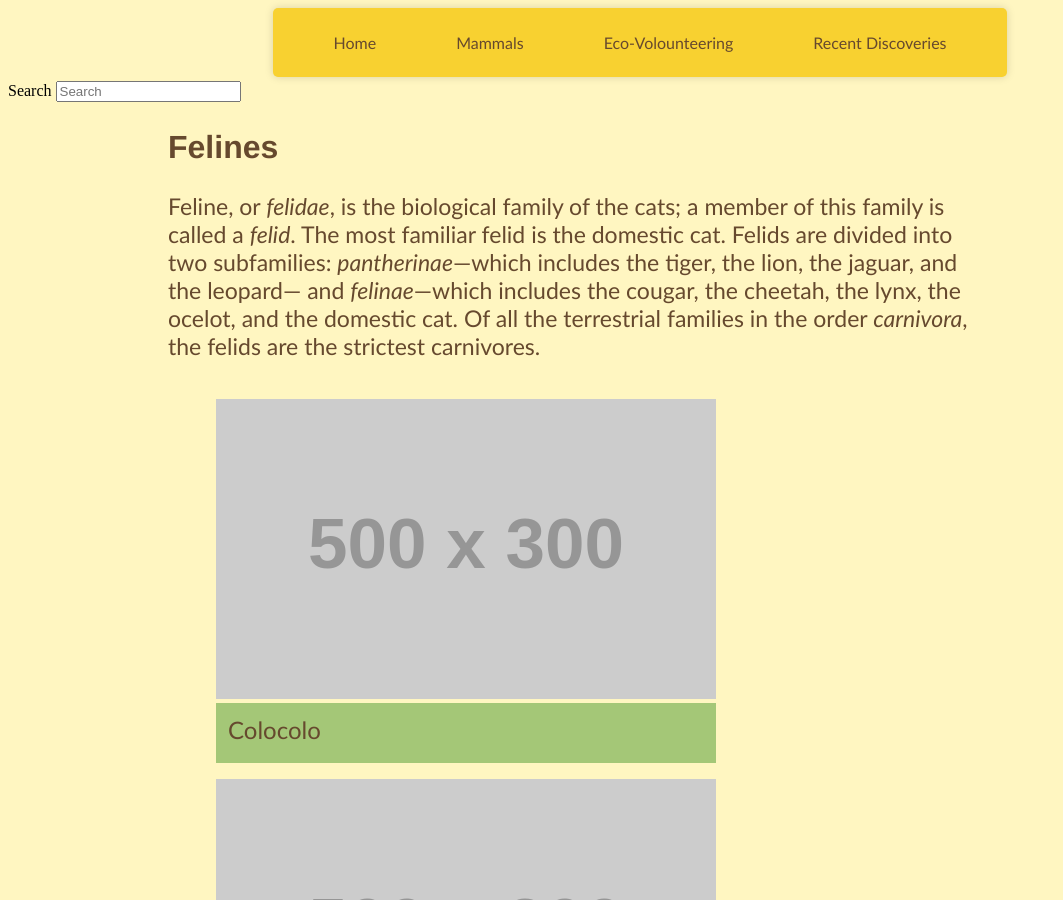
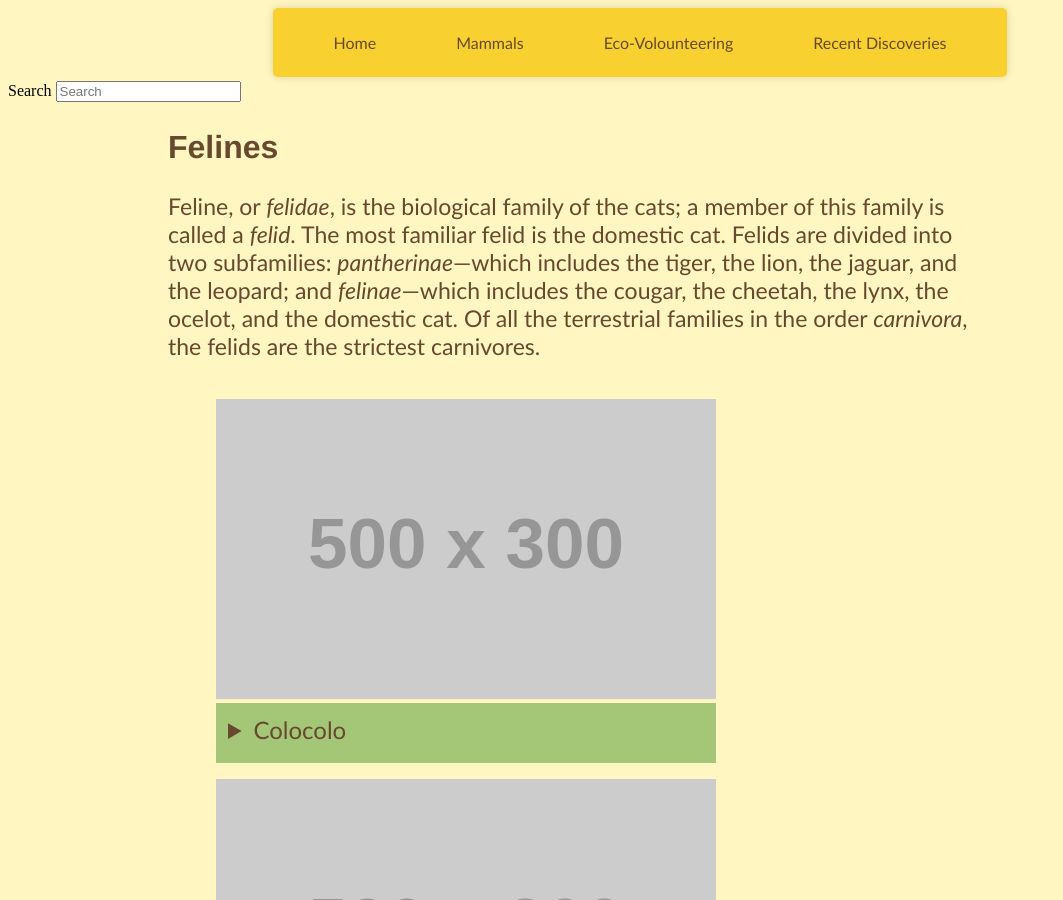
Before and after one commit to liannehebert/large-data-website, a Jekyll site: the page built from felines.html, in a window 1280 px wide and 900 px high. Shown: the whole window, without its empty margins (0-1063 px from the left). Built offline with Jekyll 4.4.1, drawn with Linux system fonts in a browser that asks for light colours.

Commit message:
Added details element

```diff
--- a/felines.html
+++ b/felines.html
@@ -7,46 +7,48 @@
 	<h1>Felines</h1>
 
 	<div class="intro unit-s-1 unit-m-2-3 unit-l-2-3">
-	<p>Feline, or <i>felidae</i>, is the biological family of the cats; a member of this family is called a <i>felid</i>. The most familiar felid is the domestic cat. Felids are divided into two subfamilies: <i>pantherinae</i>—which includes the tiger, the lion, the jaguar, and the leopard— and <i>felinae</i>—which includes the cougar, the cheetah, the lynx, the ocelot, and the domestic cat. Of all the terrestrial families in the order <i>carnivora</i>, the felids are the strictest carnivores.</p>
+	<p>Feline, or <i>felidae</i>, is the biological family of the cats; a member of this family is called a <i>felid</i>. The most familiar felid is the domestic cat. Felids are divided into two subfamilies: <i>pantherinae</i>—which includes the tiger, the lion, the jaguar, and the leopard; and <i>felinae</i>—which includes the cougar, the cheetah, the lynx, the ocelot, and the domestic cat. Of all the terrestrial families in the order <i>carnivora</i>, the felids are the strictest carnivores.</p>
 	</div>
 
 	<div class="photo-list">
 		<div class="photo-spacer photo unit-s-1 unit-m-1-3 unit-l-1-3">
 			<img src="http://placehold.it/500x300" alt="">
-			<p class="caption">Colocolo</p>
-		</div>
+			<details >
+				<summary class="caption">Colocolo</summary>
+				<dl class="classification">
+					<dt>
+					<h3>Classification</h3>
+					</dt>
+						<dd>Kingdom: Animalia</dd>
+						<dd>Phylum: Chordata</dd>
+						<dd>Class: Mammalia</dd>
+						<dd>Order: Carnivora</dd>
+						<dd>Family: Felidae</dd>
+						<dd>Genus: Lepardus</dd>
+						<dd>Species: L. colocolo</dd>
+				</dl>
 
-		<div class="info">
-			<div class="classification">
-				<h3>Classification</h3>
-				<ul>
-					<li>Kingdom: Animalia</li>
-					<li>Phylum: Chordata</li>
-					<li>Class: Mammalia</li>
-					<li>Order: Carnivora</li>
-					<li>Family: Felidae</li>
-					<li>Genus: Lepardus</li>
-					<li>Species: L. colocolo</li>
-			</div>
+				<dl class="unit-l-1 unit-m-1 unit-s-1">
+					<dt>Description</dt>
+					<dd>The Colocolo is a small long-haired cat from Chile. The body is gray with brown stripes broken up into spots. These cats have fairly large pointed ears and a long bushy tail with dark bands. The Pampas Cat (Leopardus pajeros) used to be considered the same species as the Colocolo.</dd>
+					<dt>Other Names</dt>
+					<dd>Oncifelis colocolo</dd>
+					<dt>Size</dt>
+					<dd>Head and body length: 43cm - 70cm (average 57cm). Tail length: 22cm - 32cm. Weight: 3kg - 7kg (average 5kg)</dd>
+					<dt>Habitat</dt>
+					<dd>Open woodland, scrub thicket, forest, semi-arid desert regions, floodplains, mountain slopes.</dd>
+					<dt>Food</dt>
+					<dd>The Colocolo feeds on small mammals and ground birds and eggs. Will take poultry in areas of human settlement.</dd>
+					<dt>Breeding</dt>
+					<dd>Gives birth to a litter of one to three kittens after a gestation of 80 to 85 days.</dd>
+					<dt>Range</dt>
+					<dd>Chile</dd>
+					<dt>Conservation Status</dt>
+					<dd>The conservation status in the IUCN Red List of Threatened Animals is <i>near threatened</i>.</dd>
+				</dl>
 
-			<ul class="unit-l-2-3 unit-m-2-3 unit-s-1">
-				<h3>Description</h3>
-				<p>The Colocolo is a small long-haired cat from Chile. The body is gray with brown stripes broken up into spots. These cats have fairly large pointed ears and a long bushy tail with dark bands. The Pampas Cat (Leopardus pajeros) used to be considered the same species as the Colocolo.</p>
-				<h3>Other Names</h3>
-				<p>Oncifelis colocolo</p>
-				<h3>Size</h3>
-				<p>Head and body length: 43cm - 70cm (average 57cm). Tail length: 22cm - 32cm. Weight: 3kg - 7kg (average 5kg)</p>
-				<h3>Habitat</h3>
-				<p>Open woodland, scrub thicket, forest, semi-arid desert regions, floodplains, mountain slopes.</p>
-				<h3>Food</h3>
-				<p>The Colocolo feeds on small mammals and ground birds and eggs. Will take poultry in areas of human settlement.</p>
-				<h3>Breeding</h3>
-				<p>Gives birth to a litter of one to three kittens after a gestation of 80 to 85 days.</p>
-				<h3>Range</h3>
-				<p>Chile</p>
-				<h3>Conservation Status</h3>
-				<p>The conservation status in the IUCN Red List of Threatened Animals is <i>near threatened</i>.</p>
-			</ul>
+			</details>
+
 		</div>
 
 
```
